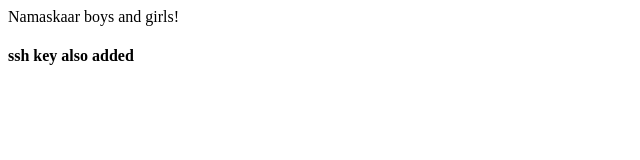
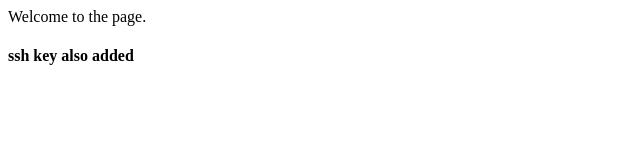
Before and after one commit to hinitin5/hinitin5.github.io, a plain HTML site: page index.html in a window 1280 px wide. Shown: the full height of the page, 0-640 px from the left. Drawn offline with Linux system fonts and the light colour scheme.

Commit message:
updated index.html

```diff
--- a/index.html
+++ b/index.html
@@ -1,5 +1,6 @@
 <html>
-<body>Namaskaar boys and girls!
+<head><title>Nitin's Page</title></head>
+<body>Welcome to the page.
 <br>
 <h4>ssh key also added</h4>
 
```
